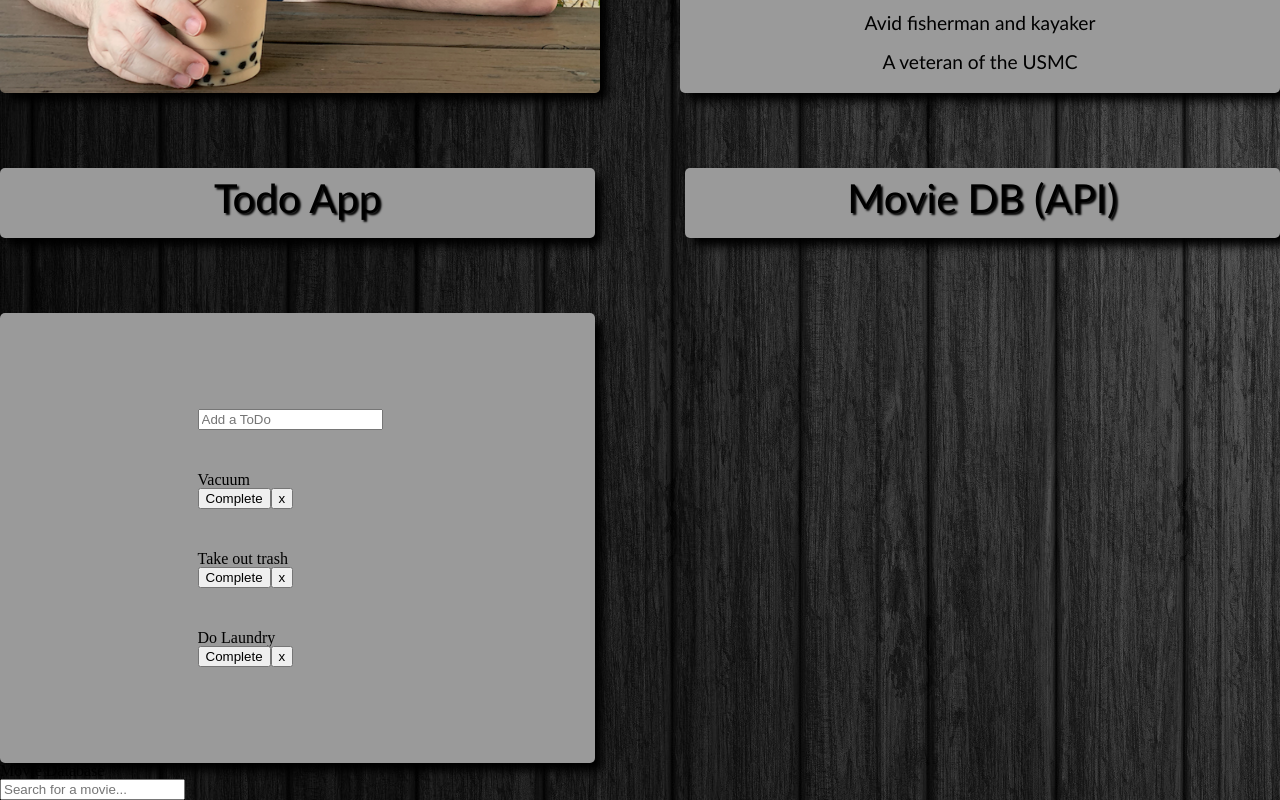
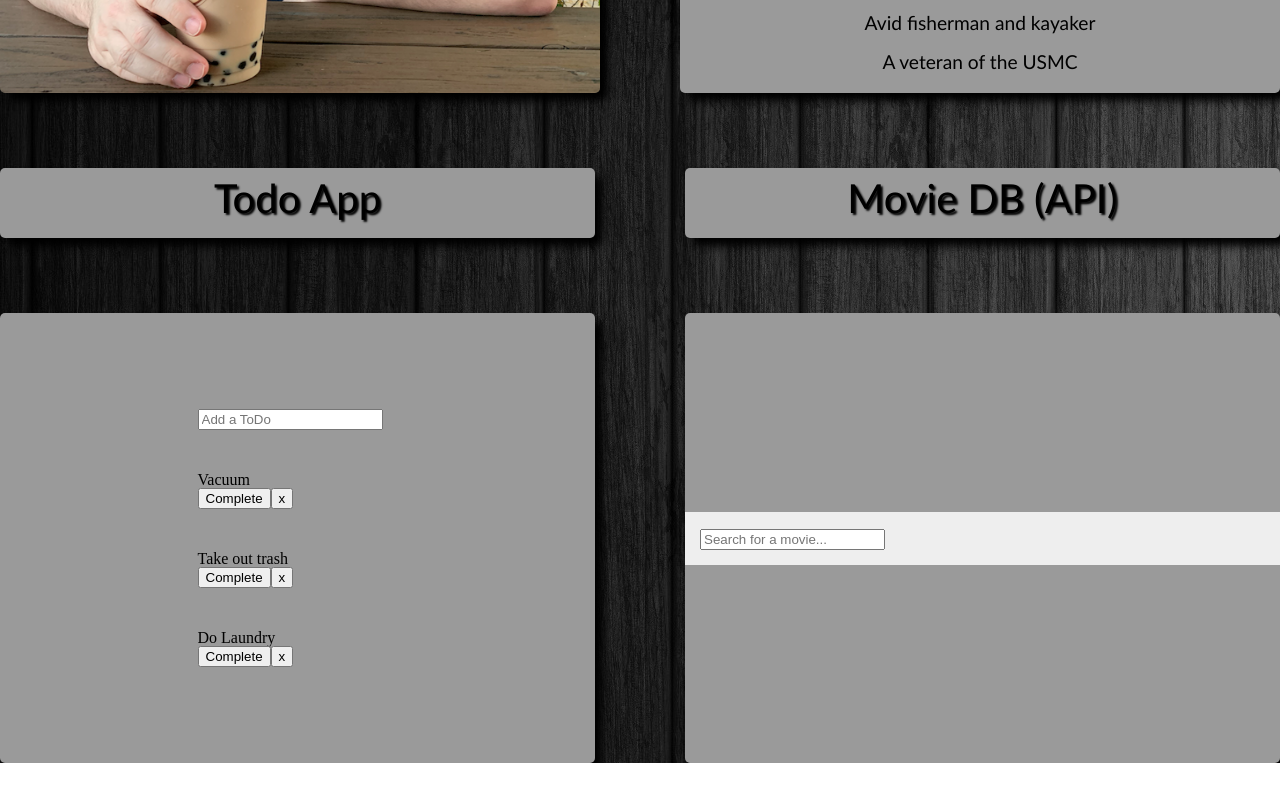
Before and after one commit to VaderSteve76/React-Portfolio, a React (Create React App) app in the folder portfolio/: page / in a window 1280 px wide. Shown: the part 522-1322 px from the top of the page. After the commit the page ends 1285 px from the top, so only its background shows below. Built offline with nearby package versions, Linux system fonts and the light colour scheme; what react-animations would draw is missing.

Commit message:
Movie app rendering and workingbut still some styling bugs need fixing

```diff
--- a/portfolio/src/Components/AppContainer/AppContainerStyles.js
+++ b/portfolio/src/Components/AppContainer/AppContainerStyles.js
@@ -6,4 +6,6 @@ const slideIn = keyframes`${slideInLeft}`;
 export const AppMain = styled.div`
   animation: 2.7s ${slideIn};
   margin-top: 75px;
+  display: flex;
+  justify-content: space-between;
 `;
--- a/portfolio/src/Components/MovieDB/MovieDB.js
+++ b/portfolio/src/Components/MovieDB/MovieDB.js
@@ -3,6 +3,7 @@ import axios from 'axios';
 import Search from '../MovieDB/Search';
 import Results from '../MovieDB/Results';
 import Popup from '../MovieDB/Popup';
+import * as S from './MovieDBStyles';
 
 function Movie() {
   const [state, setState] = useState({
@@ -51,16 +52,16 @@ function Movie() {
   }
 
   return (
-    <main>
-      <header>
+    <S.MovieApp>
+      {/* <header>
         <h1>Movie Database</h1>
-      </header>
+      </header> */}
         <Search handleInput={handleInput} search={search} />
 
         <Results results={state.results} openPopup={openPopup} />
 
         {(typeof state.selected.Title != "undefined") ? <Popup selected={state.selected} closePopup={closePopup} /> : false}
-    </main>
+    </S.MovieApp>
   );
 }
 
--- a/portfolio/src/Components/MovieDB/MovieDBStyles.js
+++ b/portfolio/src/Components/MovieDB/MovieDBStyles.js
@@ -0,0 +1,27 @@
+import styled from 'styled-components';
+
+export const MovieApp = styled.div`
+  height: 450px;
+  width: 595px;
+  box-shadow: 8px 8px 8px black;
+  border-radius: 5px;
+  background: rgb(154, 154, 154);
+  display: flex;
+  align-items: center;
+  justify-content: space-around;
+`;
+
+export const SearchBox = styled.div`
+  display: block;
+  width: 100%;
+  padding: 15px;
+  border: none;
+  outline: none;
+  background: none;
+  background-color: #eee;
+  //border-radius: 8px;
+  color: #53565a;
+  font-size: 20px;
+  font-weight: 300;
+  transition: 0.4s ease-out;
+`;
--- a/portfolio/src/Components/MovieDB/Search.js
+++ b/portfolio/src/Components/MovieDB/Search.js
@@ -1,16 +1,17 @@
 import React from 'react';
+import * as S from '../MovieDB/MovieDBStyles';
 
 function Search({ handleInput, search }) {
   return (
-    <section className="searchbox-wrap">
+    <S.SearchBox>
       <input type="text"
         placeholder="Search for a movie..."
         className="searchbox"
         onChange={handleInput}
         onKeyPress={search}
       />
-    </section>
+    </S.SearchBox>
   )
 }
 
-export default Search
+export default Search;
```
